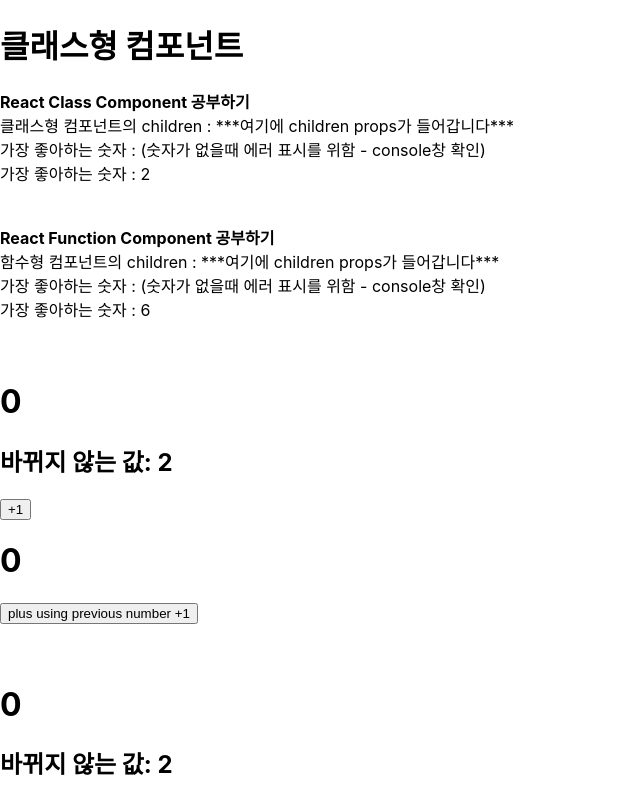
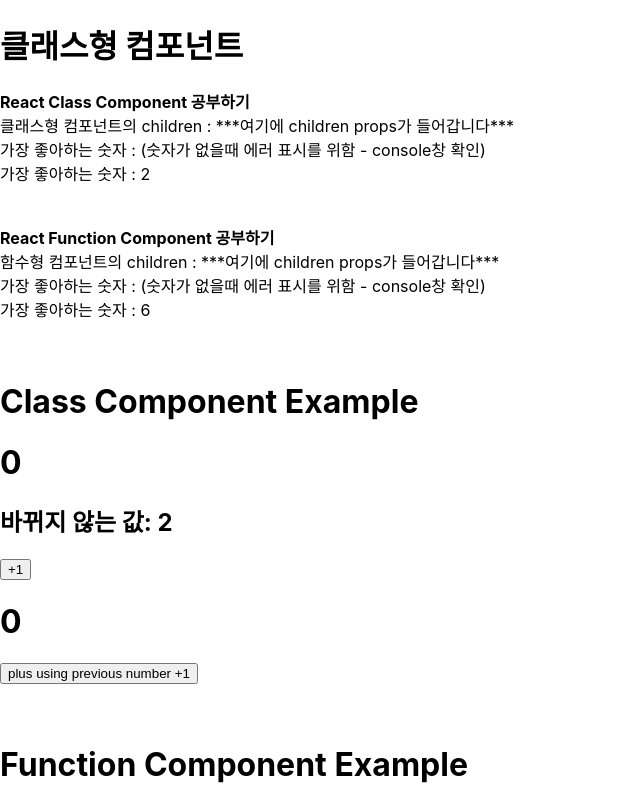
Before and after one commit to sunmerrr/react-study, a React (Create React App) app: page / in a window 1280 px wide. Shown: the top 799 px of the page, without its empty margins (0-640 px from the left). Built offline with nearby package versions, Linux system fonts and the light colour scheme.

Commit message:
add title

```diff
--- a/src/ClassComponentCounter.js
+++ b/src/ClassComponentCounter.js
@@ -24,6 +24,7 @@
     const { number, fixedNumber, plusPrevNumber } = this.state; // state는 this.state로 조회 가능
     return (
       <div>
+        <h1>Class Component Example</h1>
         <h1>{number}</h1>
         <h2>바뀌지 않는 값: {fixedNumber}</h2>
         <button
--- a/src/FunctionComponentCouter.js
+++ b/src/FunctionComponentCouter.js
@@ -7,6 +7,7 @@
 
   return (
     <div>
+      <h1>Function Component Example</h1>
       <h1>{number}</h1>
       <h2>바뀌지 않는 값: {fixedNumber}</h2>
       <button onClick={() => setNumber(number + 1)}>+1</button>
```
